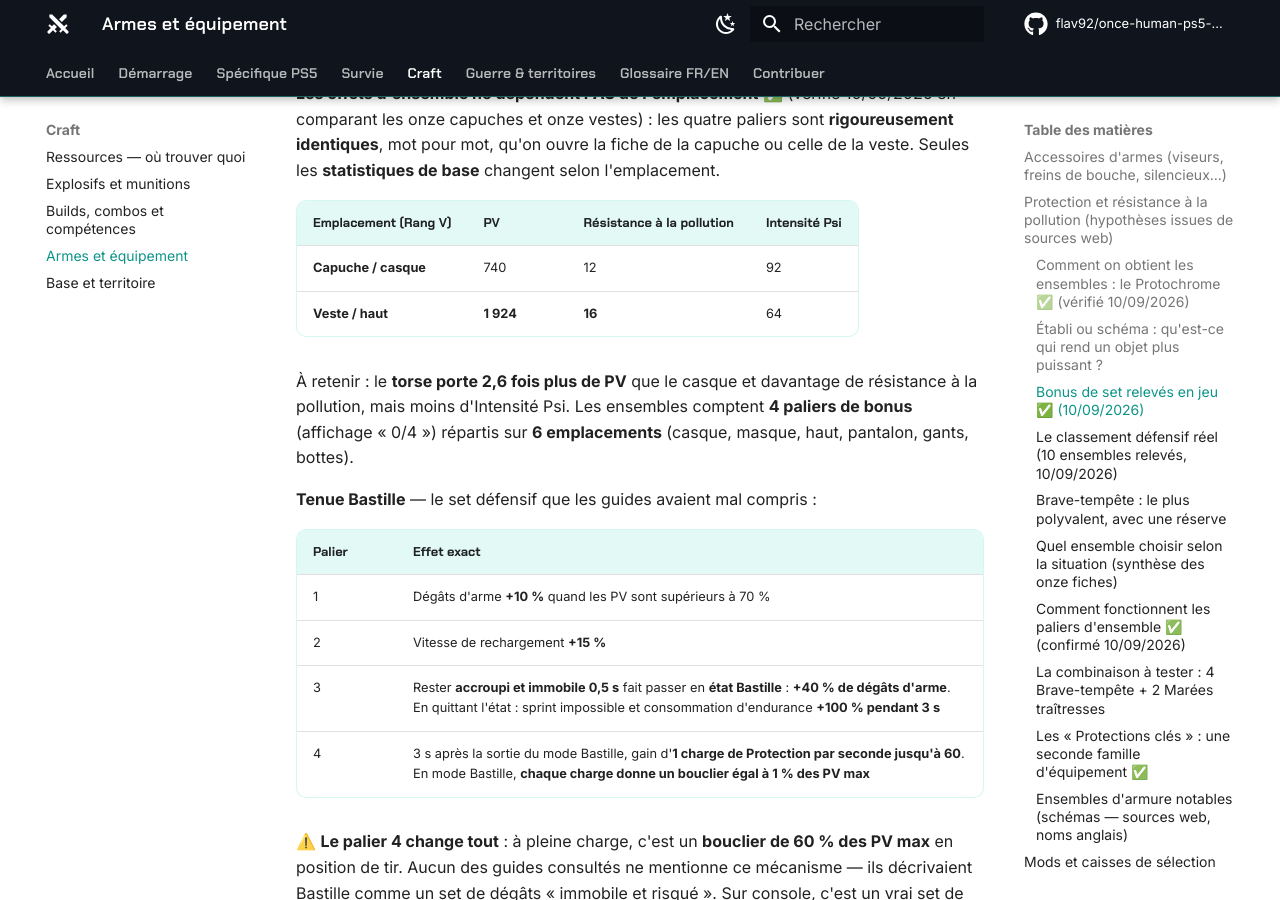
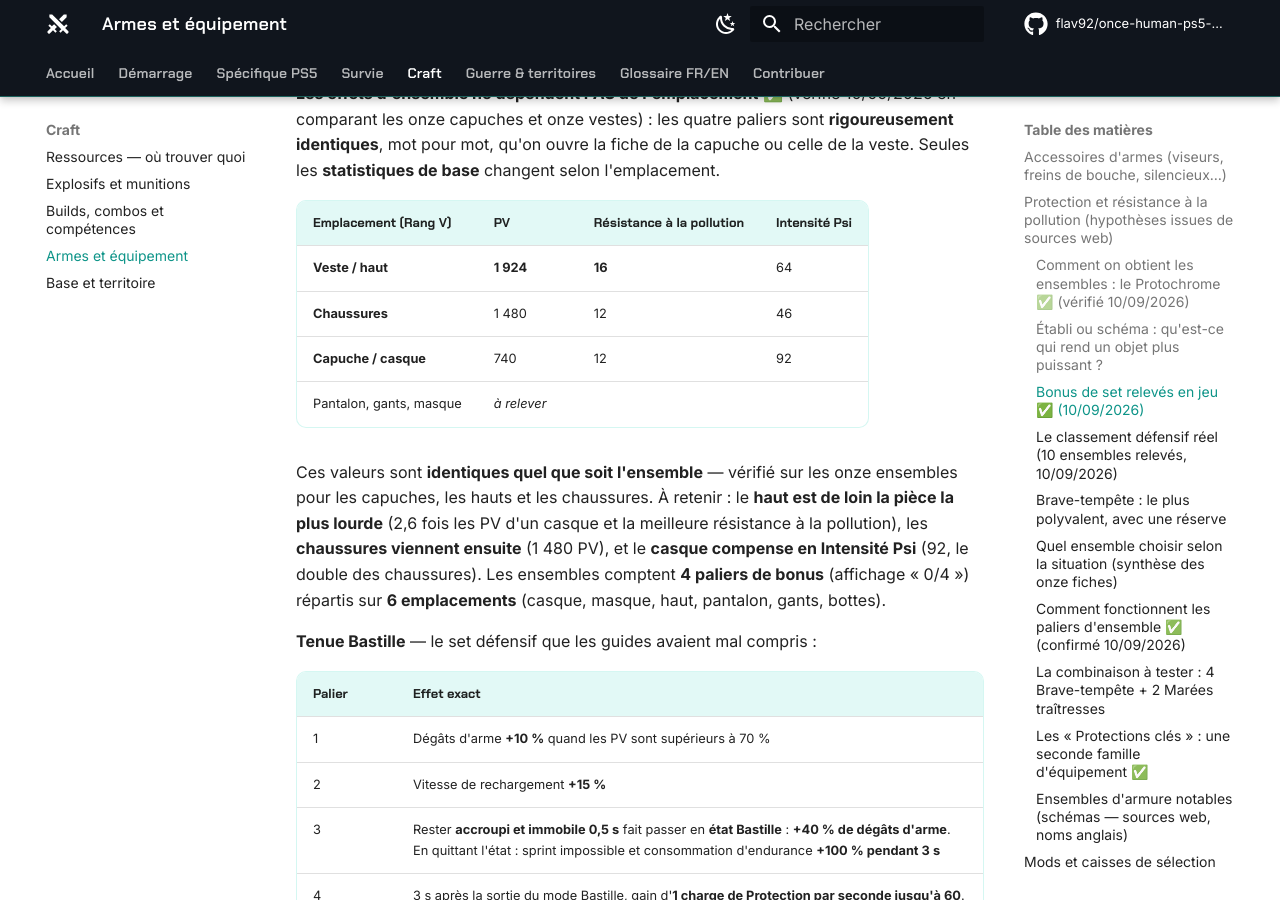
Before and after one commit to flav92/once-human-ps5-wiki, an MkDocs documentation site: the page built from docs/jeu/armes-equipement.md, in a window 1280 px wide and 900 px high, scrolled down 2848 px. Built offline with MkDocs 1.6.1 and Material for MkDocs 9.7.7, drawn with Linux system fonts in a browser that asks for light colours; comment, search, counter and statistics services are not loaded.

Commit message:
Chaussures Rang V : 1480 PV / 12 pollution / 46 Psi, stats identiques par emplacement confirmees sur 3 slots
Co-Authored-By: Claude Opus 5 <noreply@anthropic.com>
Claude-Session: https://claude.ai/code/session_01TCxfqbazixhXZqmCd3gYVk

```diff
--- a/docs/jeu/armes-equipement.md
+++ b/docs/jeu/armes-equipement.md
@@ -59,10 +59,12 @@ Deux systèmes distincts, qu'il est facile de confondre :
 
 | Emplacement (Rang V) | PV | Résistance à la pollution | Intensité Psi |
 |---|---|---|---|
+| **Veste / haut** | **1 924** | **16** | 64 |
+| **Chaussures** | 1 480 | 12 | 46 |
 | **Capuche / casque** | 740 | 12 | 92 |
-| **Veste / haut** | **1 924** | **16** | 64 |
+| Pantalon, gants, masque | *à relever* | | |
 
-À retenir : le **torse porte 2,6 fois plus de PV** que le casque et davantage de résistance à la pollution, mais moins d'Intensité Psi. Les ensembles comptent **4 paliers de bonus** (affichage « 0/4 ») répartis sur **6 emplacements** (casque, masque, haut, pantalon, gants, bottes).
+Ces valeurs sont **identiques quel que soit l'ensemble** — vérifié sur les onze ensembles pour les capuches, les hauts et les chaussures. À retenir : le **haut est de loin la pièce la plus lourde** (2,6 fois les PV d'un casque et la meilleure résistance à la pollution), les **chaussures viennent ensuite** (1 480 PV), et le **casque compense en Intensité Psi** (92, le double des chaussures). Les ensembles comptent **4 paliers de bonus** (affichage « 0/4 ») répartis sur **6 emplacements** (casque, masque, haut, pantalon, gants, bottes).
 
 **Tenue Bastille** — le set défensif que les guides avaient mal compris :
 
```
Also changed, not shown: docs/captures-a-faire.md (+1 -1 lines), docs/index.md (+2 -1 lines), 2 other files.
